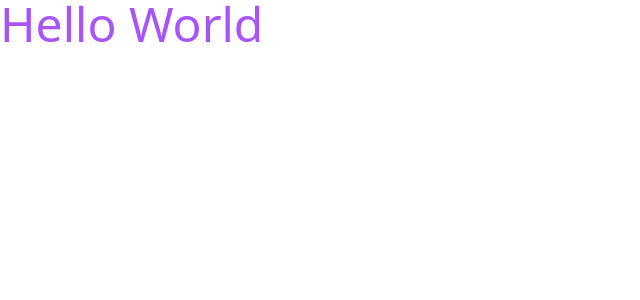
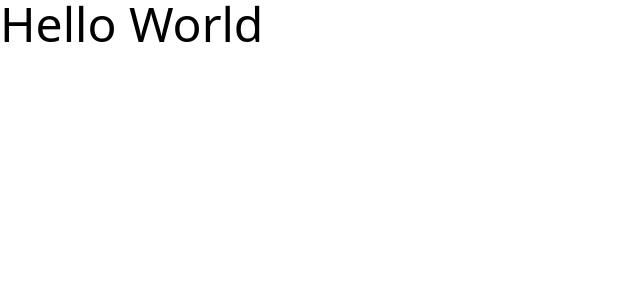
Before and after one commit to RocTanweer/connect4, a React (Vite) app: page / in a window 1280 px wide. Shown: the top 300 px of the page, without its empty margins (0-640 px from the left). Built offline with nearby package versions, Linux system fonts and the light colour scheme.

Commit message:
MOD 💪 : theme to add design system of the application

```diff
--- a/tailwind.config.js
+++ b/tailwind.config.js
@@ -2,7 +2,22 @@
 export default {
   content: ["./index.html", "./src/**/*.{js,ts,jsx,tsx}"],
   theme: {
-    extend: {},
+    colors: {
+      purple1: "#7945ff",
+      purple2: "#5c2dd5",
+      red: "#fd6687",
+      yellow: "#ffce67",
+      white: "#ffffff",
+      black: "#0000000",
+    },
+    fontFamily: {
+      main: ["Space Grotesk", "sans-serif"],
+    },
+    extend: {
+      content: {
+        plyrright: "url(./src/assets/plyrright.svg)",
+      },
+    },
   },
   plugins: [],
 };
```
